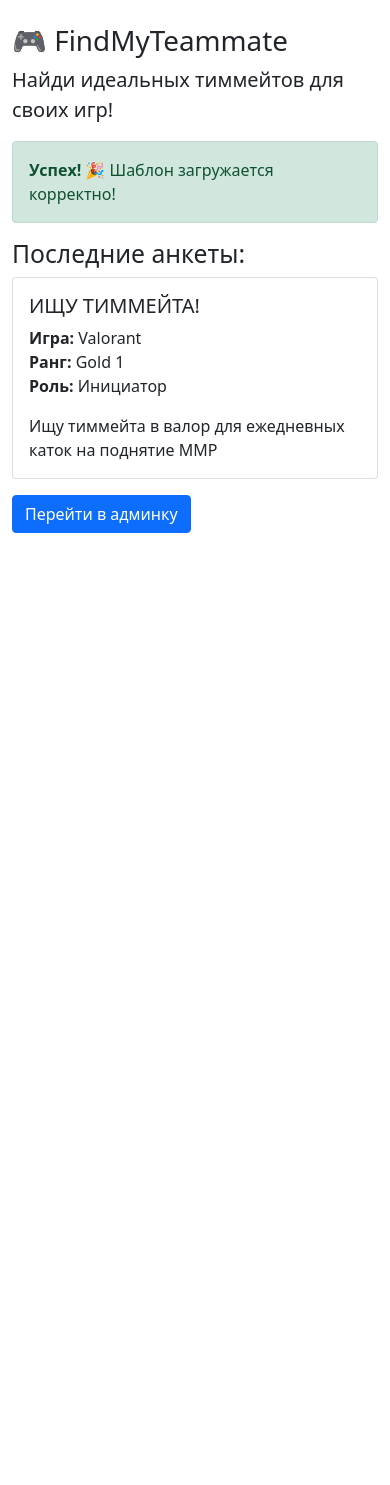
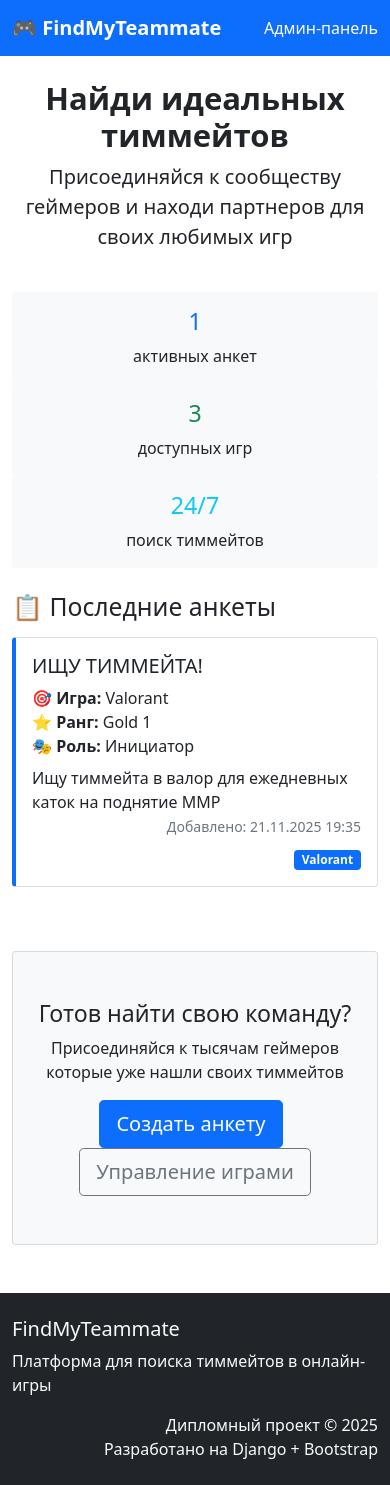
Before and after one commit to Dandadan11/findmyteammate, a Django app: page / in a window 390 px wide. Before the commit the page ends 533 px from the top, so only its background shows below. Run offline with Django 5.2, Linux system fonts and the light colour scheme; data comes from the database, SQL or seed files in the repository.

Commit message:
Улучшение дизайна: добавлена навигация, карточки анкет, адаптивный дизайн

```diff
--- a/core/templates/core/home.html
+++ b/core/templates/core/home.html
@@ -1,38 +1,150 @@
 <!DOCTYPE html>
-<html>
+<html lang="ru">
 <head>
-    <title>FindMyTeammate</title>
+    <meta charset="UTF-8">
+    <meta name="viewport" content="width=device-width, initial-scale=1.0">
+    <title>FindMyTeammate - Найди тиммейтов для игр</title>
     <link href="https://cdn.jsdelivr.net/npm/bootstrap@5.1.3/dist/css/bootstrap.min.css" rel="stylesheet">
+    <style>
+        .game-card {
+            transition: transform 0.2s;
+            border-left: 4px solid #0d6efd;
+        }
+        .game-card:hover {
+            transform: translateY(-2px);
+            box-shadow: 0 4px 8px rgba(0,0,0,0.1);
+        }
+        .navbar-brand {
+            font-weight: bold;
+        }
+    </style>
 </head>
 <body>
+    <!-- Навигационная панель -->
+    <nav class="navbar navbar-expand-lg navbar-dark bg-primary">
+        <div class="container">
+            <a class="navbar-brand" href="/">
+                🎮 FindMyTeammate
+            </a>
+            <div class="navbar-nav ms-auto">
+                <a class="nav-link text-white" href="/admin">Админ-панель</a>
+            </div>
+        </div>
+    </nav>
+
+    <!-- Основной контент -->
     <div class="container mt-4">
-        <h1>🎮 FindMyTeammate</h1>
-        <p class="lead">Найди идеальных тиммейтов для своих игр!</p>
-
-        <div class="alert alert-success">
-            <strong>Успех! 🎉</strong> Шаблон загружается корректно!
+        <!-- Заголовок и описание -->
+        <div class="row mb-4">
+            <div class="col-12 text-center">
+                <h1 class="display-5 fw-bold">Найди идеальных тиммейтов</h1>
+                <p class="lead">Присоединяйся к сообществу геймеров и находи партнеров для своих любимых игр</p>
+            </div>
         </div>
 
-        <h2>Последние анкеты:</h2>
+        <!-- Статистика -->
+        <div class="row mb-4">
+            <div class="col-md-4 text-center">
+                <div class="card border-0 bg-light">
+                    <div class="card-body">
+                        <h3 class="text-primary">{{ profiles.count }}</h3>
+                        <p class="mb-0">активных анкет</p>
+                    </div>
+                </div>
+            </div>
+            <div class="col-md-4 text-center">
+                <div class="card border-0 bg-light">
+                    <div class="card-body">
+                        <h3 class="text-success">3</h3>
+                        <p class="mb-0">доступных игр</p>
+                    </div>
+                </div>
+            </div>
+            <div class="col-md-4 text-center">
+                <div class="card border-0 bg-light">
+                    <div class="card-body">
+                        <h3 class="text-info">24/7</h3>
+                        <p class="mb-0">поиск тиммейтов</p>
+                    </div>
+                </div>
+            </div>
+        </div>
+
+        <!-- Список анкет -->
+        <div class="row">
+            <div class="col-12">
+                <h2 class="mb-3">📋 Последние анкеты</h2>
+
                 {% for profile in profiles %}
-        <div class="card mb-3">
+                <div class="card game-card mb-3">
                     <div class="card-body">
+                        <div class="row">
+                            <div class="col-md-8">
                                 <h5 class="card-title">{{ profile.title }}</h5>
-                <p class="card-text">
-                    <strong>Игра:</strong> {{ profile.game.name }}<br>
-                    <strong>Ранг:</strong> {{ profile.rank }}<br>
-                    <strong>Роль:</strong> {{ profile.role }}
-                </p>
+                                <div class="row mb-2">
+                                    <div class="col-sm-4">
+                                        <strong>🎯 Игра:</strong> {{ profile.game.name }}
+                                    </div>
+                                    <div class="col-sm-4">
+                                        <strong>⭐ Ранг:</strong> {{ profile.rank }}
+                                    </div>
+                                    <div class="col-sm-4">
+                                        <strong>🎭 Роль:</strong> {{ profile.role }}
+                                    </div>
+                                </div>
                                 <p class="card-text">{{ profile.description }}</p>
+                            </div>
+                            <div class="col-md-4 text-end">
+                                <small class="text-muted">Добавлено: {{ profile.created_at|date:"d.m.Y H:i" }}</small>
+                                <div class="mt-2">
+                                    <span class="badge bg-primary">{{ profile.game.name }}</span>
+                                </div>
+                            </div>
+                        </div>
                     </div>
                 </div>
                 {% empty %}
-        <div class="alert alert-info">
-            Пока нет анкет. <a href="/admin/core/profile/add/">Создай первую через админку</a>
+                <!-- Сообщение если анкет нет -->
+                <div class="alert alert-info text-center">
+                    <h4>🤝 Пока нет анкет</h4>
+                    <p>Будь первым! Создай анкету и найди тиммейтов для своих игр.</p>
+                    <a href="/admin/core/profile/add/" class="btn btn-primary btn-lg">Создать первую анкету</a>
                 </div>
                 {% endfor %}
+            </div>
+        </div>
 
-        <a href="/admin" class="btn btn-primary">Перейти в админку</a>
+        <!-- Призыв к действию -->
+        <div class="row mt-5">
+            <div class="col-12 text-center">
+                <div class="card bg-light">
+                    <div class="card-body py-5">
+                        <h3>Готов найти свою команду?</h3>
+                        <p class="mb-3">Присоединяйся к тысячам геймеров которые уже нашли своих тиммейтов</p>
+                        <a href="/admin/core/profile/add/" class="btn btn-primary btn-lg me-2">Создать анкету</a>
+                        <a href="/admin/core/game/" class="btn btn-outline-secondary btn-lg">Управление играми</a>
                     </div>
+                </div>
+            </div>
+        </div>
+    </div>
+
+    <!-- Футер -->
+    <footer class="bg-dark text-light mt-5 py-4">
+        <div class="container">
+            <div class="row">
+                <div class="col-md-6">
+                    <h5>FindMyTeammate</h5>
+                    <p>Платформа для поиска тиммейтов в онлайн-игры</p>
+                </div>
+                <div class="col-md-6 text-end">
+                    <p class="mb-0">Дипломный проект &copy; 2025</p>
+                    <p class="mb-0">Разработано на Django + Bootstrap</p>
+                </div>
+            </div>
+        </div>
+    </footer>
+
+    <script src="https://cdn.jsdelivr.net/npm/bootstrap@5.1.3/dist/js/bootstrap.bundle.min.js"></script>
 </body>
 </html>
--- a/core/views.py
+++ b/core/views.py
@@ -2,5 +2,5 @@ from django.shortcuts import render
 from .models import Profile
 
 def home(request):
-    profiles = Profile.objects.all().order_by('-created_at')[:10]  # 10 последних анкет
+    profiles = Profile.objects.all().order_by('-created_at')  # Сортировка по дате
     return render(request, 'core/home.html', {'profiles': profiles})
```
Also changed, not shown: 3 other files. Lines whose indentation alone changed are shown as unchanged.
